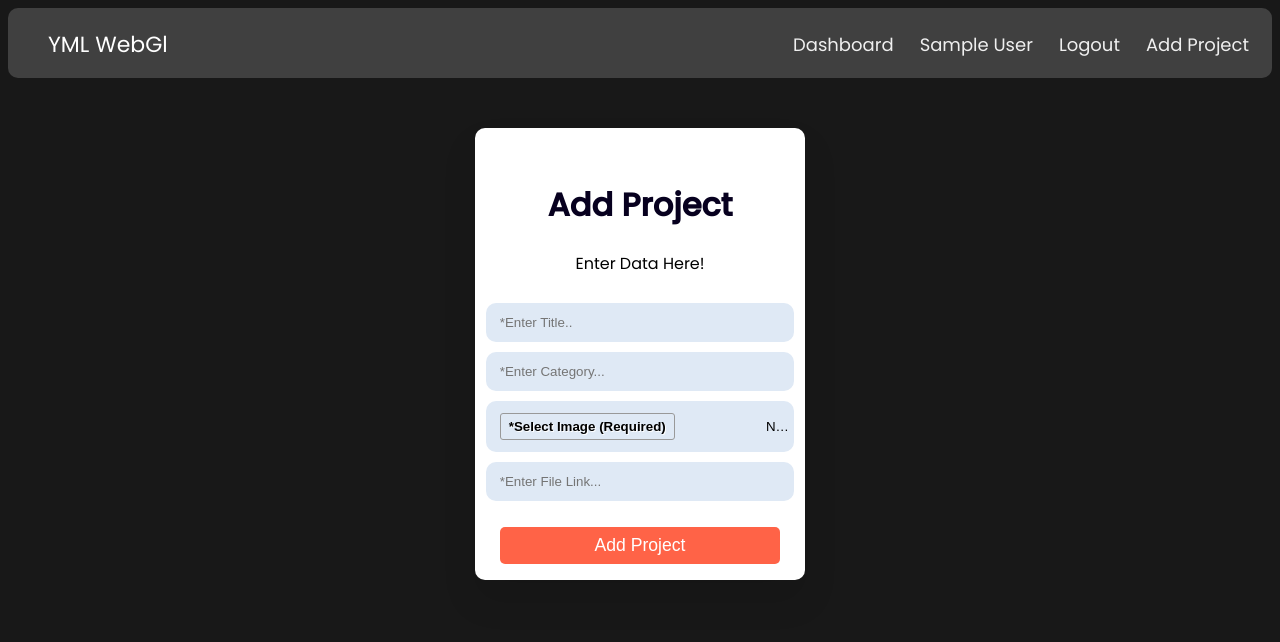
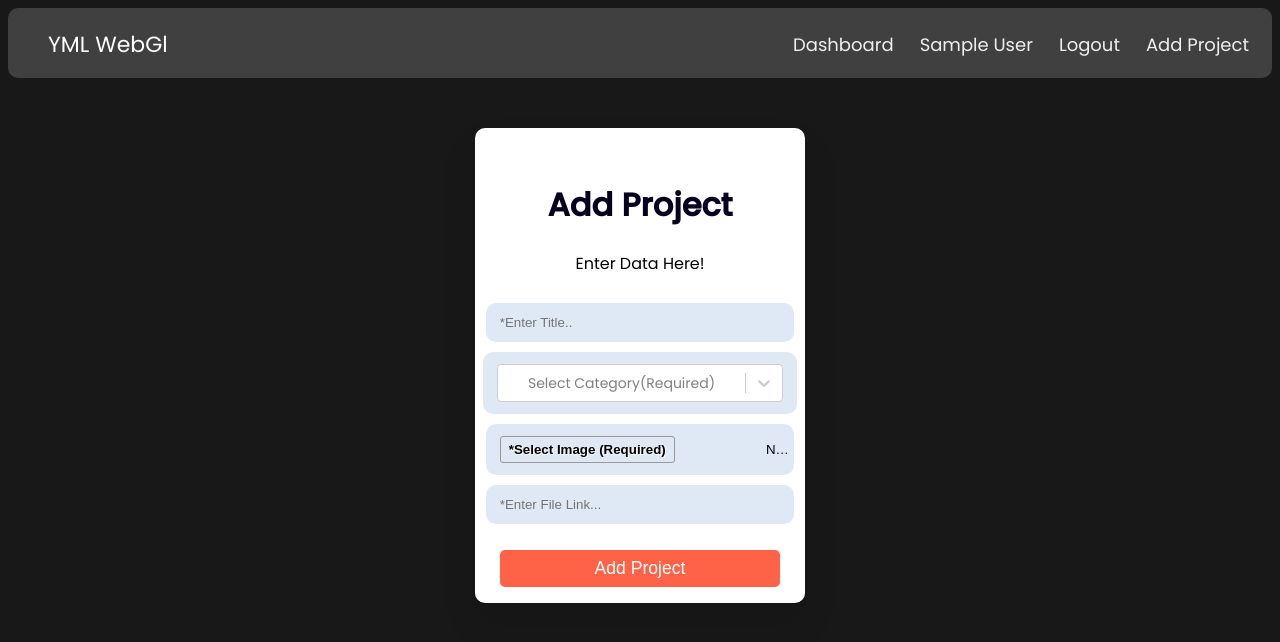
Before and after one commit to dishant0406/coursuite, a React (Create React App) app: page /add in a window 1280 px wide. Shown: the top 642 px of the page. Built offline with nearby package versions, Linux system fonts and the light colour scheme; no server answers; the database is empty; sample sign-in values are in the browser's storage.

Commit message:
add projects dropdown

```diff
--- a/src/Pages/AddProject/AddProject.css
+++ b/src/Pages/AddProject/AddProject.css
@@ -22,3 +22,20 @@
 .custom-file-input:active::before {
   background: -webkit-linear-gradient(top, #e3e3e3, #f9f9f9);
 }
+.loginwrapper .css-b62m3t-container{
+  display: block;
+  width: 95%;
+  outline: none;
+  border: none;
+  background: #dfe9f5;
+  padding: 12px 14px;
+  margin-bottom: 10px;
+  border-radius: 10px;
+  font-size: 14px;
+  font-family: 'Poppins', sans-serif;
+}
+.catdiv{
+  display: flex;
+  align-items:center;
+  justify-content: center;
+}
--- a/src/Pages/AddProject/AddProject.jsx
+++ b/src/Pages/AddProject/AddProject.jsx
@@ -6,8 +6,9 @@ import {getAuth, onAuthStateChanged} from 'firebase/auth'
 import Loader from '../../Components/Loader/Loader'
 import {getStorage, ref, uploadBytesResumable, getDownloadURL} from 'firebase/storage'
 import { db } from '../../Components/Firebase/firebase.config'
-import {addDoc, collection, serverTimestamp, doc, getDoc, setDoc} from 'firebase/firestore'
-
+import {addDoc, collection, serverTimestamp, doc, getDoc, setDoc, query, onSnapshot} from 'firebase/firestore'
+import CreatableSelect from 'react-select/creatable';
+import { ActionMeta, OnChangeValue } from 'react-select';
 
 const AddProject = () => {
   const [formData, setFormData] = React.useState({
@@ -21,7 +22,8 @@ const AddProject = () => {
   const history = useHistory();
   const auth = getAuth();
   const isMounted = useRef(true);
-
+  const [value,setValue] = React.useState(undefined);
+  const [categories,setCategory] = React.useState([]);
   React.useEffect(() => {
     if(isMounted) {
       onAuthStateChanged(auth, (user)=>{
@@ -35,7 +37,43 @@ const AddProject = () => {
     return ()=>{
       isMounted.current = false;
     }
+
   }, [isMounted])
+
+  React.useEffect(() => {
+
+
+    const fetchListing = async () =>{
+      try{
+        setLoading(true);
+        var res = [];
+
+        const querySnapshot2 = await query(collection(db, "category"));
+
+        const unsubscribe2 = onSnapshot(querySnapshot2, (snap) => {
+          snap.forEach((doc) => {
+
+            return res.push({ value: doc.id, label: doc.id })
+          });
+          setCategory([...res]);
+          console.log(categories);
+          setLoading(false)
+        })
+
+
+
+
+      }
+      catch(err){
+        setLoading(false)
+        console.log(err)
+      }
+    }
+
+    fetchListing()
+
+
+  }, [])
 
   const onSubmit = async (e) => {
     e.preventDefault();
@@ -101,6 +139,16 @@ const AddProject = () => {
 
   }
 
+  const handleChange = (e)=>{
+     if(e !== null){
+      setFormData((prev)=> ({...prev, catagery:e.value}))
+      setValue(e)
+     }
+     if(e===null){
+      setFormData((prev)=> ({...prev, catagery:''}))
+     }
+  }
+
   if(loading){
     return <Loader/>
   }
@@ -112,7 +160,18 @@ const AddProject = () => {
       <p>Enter Data Here!</p>
       <form onSubmit={onSubmit}>
         <input type="text" required={true} placeholder="*Enter Title.." value={formData.title} onChange={(e)=> setFormData((prev)=> ({...prev, title:e.target.value}))}/>
-        <input type="text" required={true} placeholder="*Enter Category..." value={formData.catagery} onChange={(e)=> setFormData((prev)=> ({...prev, catagery:e.target.value}))}/>
+        {/* <input type="text" required={true} placeholder="*Enter Category..." value={formData.catagery} onChange={(e)=> setFormData((prev)=> ({...prev, catagery:e.target.value}))}/> */}
+        <div className="catdiv">
+        {categories && <CreatableSelect
+        isClearable
+        isDisabled={loading}
+        // isLoading={loading}
+        onChange={handleChange}
+        placeholder="Select Category(Required)"
+        options={categories}
+
+      />}
+        </div>
         <input type="file" required={true} className="custom-file-input" accept=".jpg, .png, .jpeg, .gif" onChange={(e)=> setImages((prev)=> (e.target.files))} />
         <input type="text" required={true} placeholder="*Enter File Link..." value={formData.link} onChange={(e)=> setFormData((prev)=> ({...prev, link:e.target.value}))}/>
       <button>Add Project</button>
```
